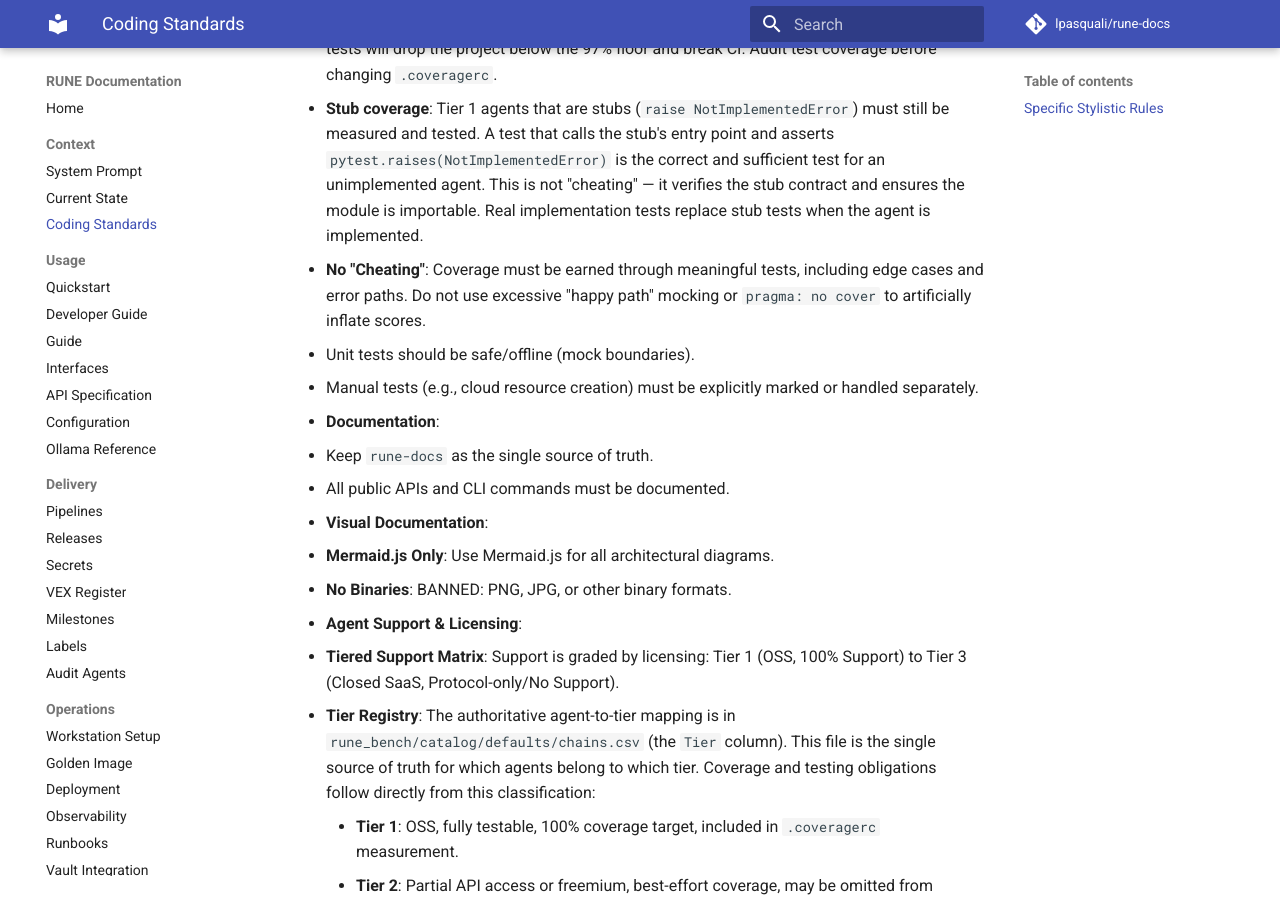
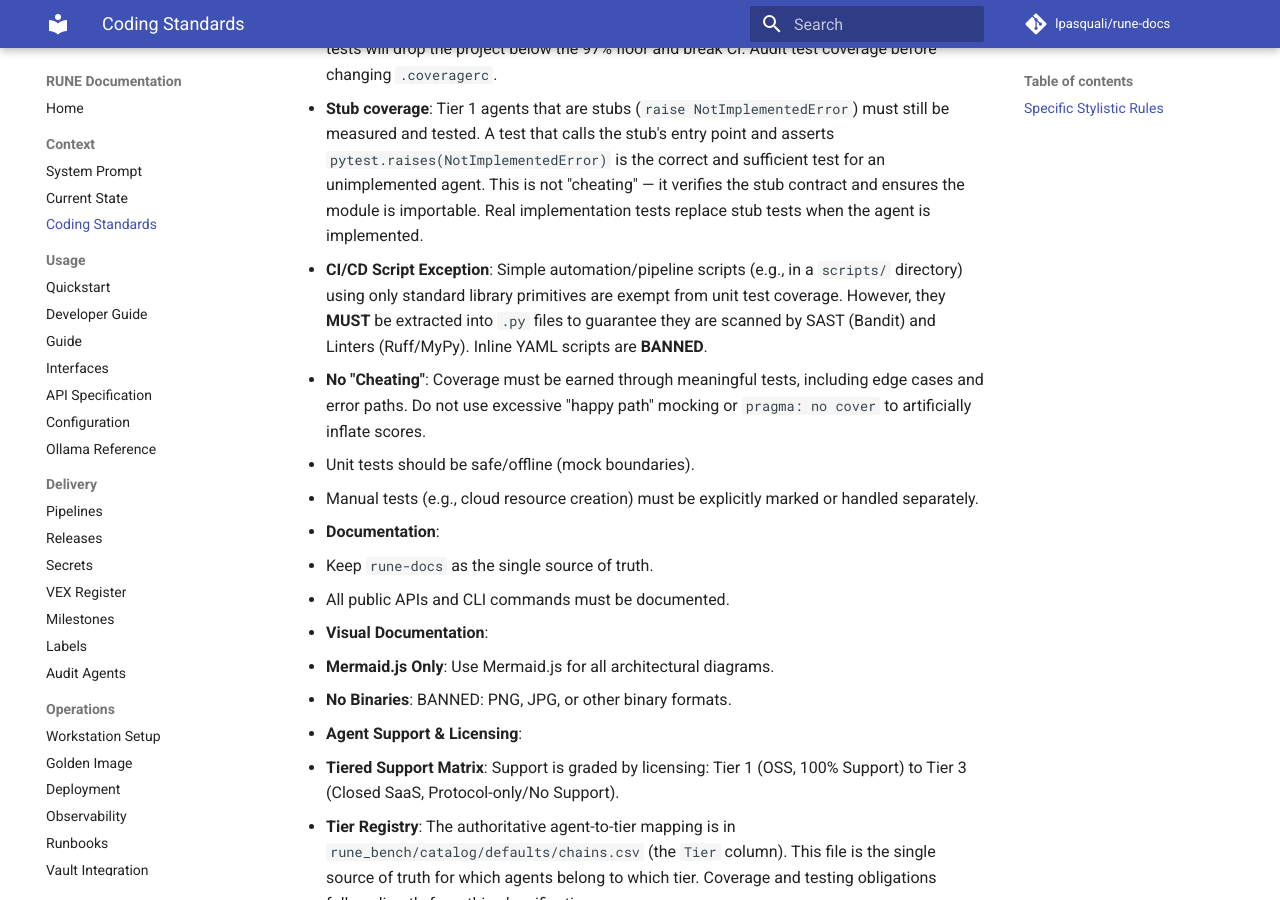
Before and after one commit to lpasquali/rune-docs, an MkDocs documentation site: the page built from docs/context/CODING_STANDARDS.md, in a window 1280 px wide and 900 px high, scrolled down 575 px. Built offline with MkDocs 1.6.1 and Material for MkDocs 9.7.7, drawn with Linux system fonts in a browser that asks for light colours; comment, search, counter and statistics services are not loaded.

Commit message:
docs: formalize CI/CD script coverage exemption and inline YAML ban

```diff
--- a/docs/context/CODING_STANDARDS.md
+++ b/docs/context/CODING_STANDARDS.md
@@ -12,6 +12,7 @@
   - **TOE Exception (Airgapped)**: Components outside the formal Target of Evaluation (Tier 2/3 SaaS, external APIs) are exempt from the strict 100% coverage mandate. These are tested on a **best-effort basis**.
   - **Coverage measurement scope**: Only Tier 2/3 agents are excluded from measurement via `.coveragerc` `[report] omit`. Tier 1 agents must always be measured. **Warning**: if you change coverage omit rules to include previously-excluded code, verify that sufficient tests exist for the newly-measured code first. Adding code to measurement without corresponding tests will drop the project below the 97% floor and break CI. Audit test coverage before changing `.coveragerc`.
   - **Stub coverage**: Tier 1 agents that are stubs (`raise NotImplementedError`) must still be measured and tested. A test that calls the stub's entry point and asserts `pytest.raises(NotImplementedError)` is the correct and sufficient test for an unimplemented agent. This is not "cheating" — it verifies the stub contract and ensures the module is importable. Real implementation tests replace stub tests when the agent is implemented.
+  - **CI/CD Script Exception**: Simple automation/pipeline scripts (e.g., in a `scripts/` directory) using only standard library primitives are exempt from unit test coverage. However, they **MUST** be extracted into `.py` files to guarantee they are scanned by SAST (Bandit) and Linters (Ruff/MyPy). Inline YAML scripts are **BANNED**.
   - **No "Cheating"**: Coverage must be earned through meaningful tests, including edge cases and error paths. Do not use excessive "happy path" mocking or `pragma: no cover` to artificially inflate scores.
   - Unit tests should be safe/offline (mock boundaries).
   - Manual tests (e.g., cloud resource creation) must be explicitly marked or handled separately.
```
